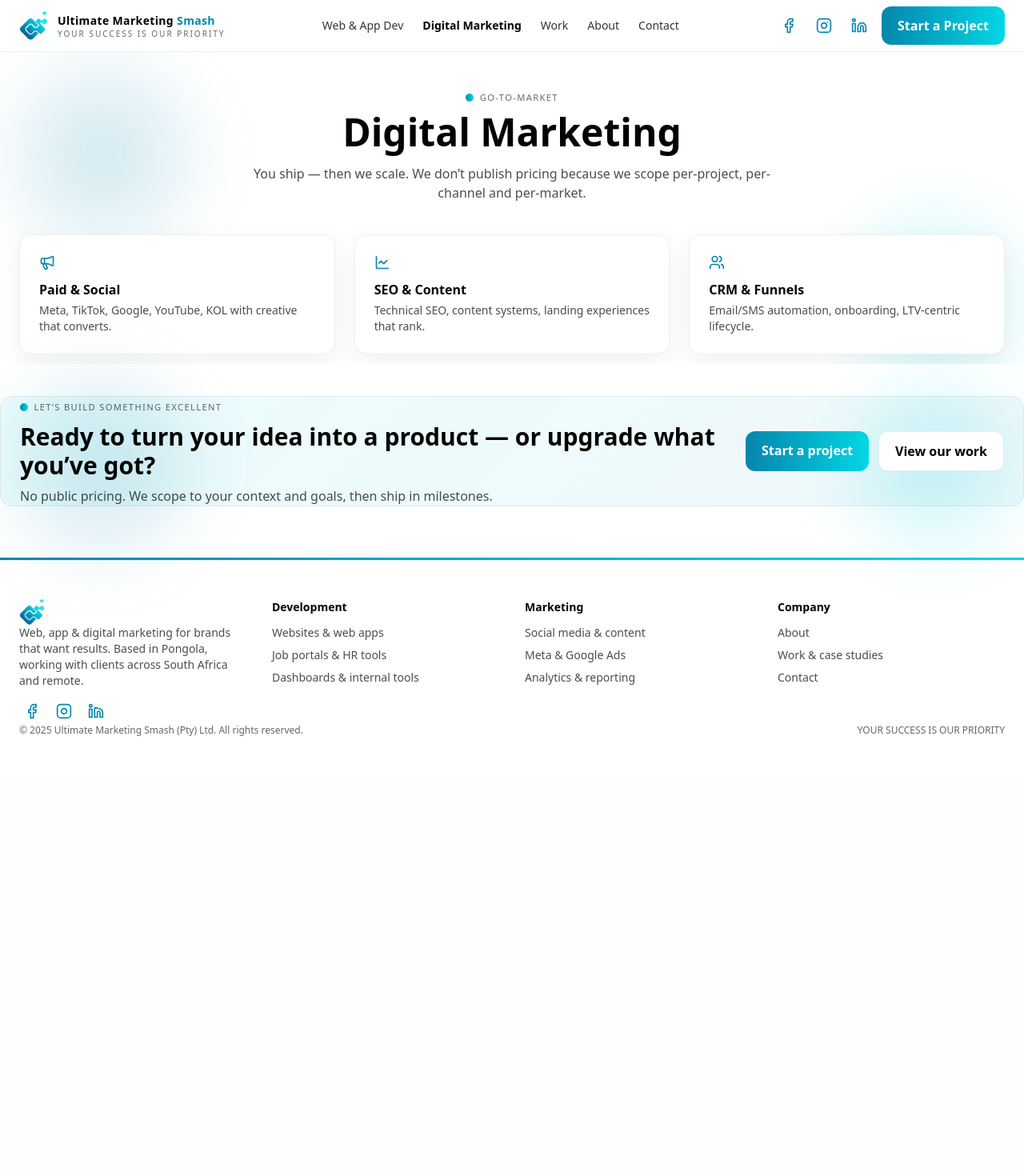
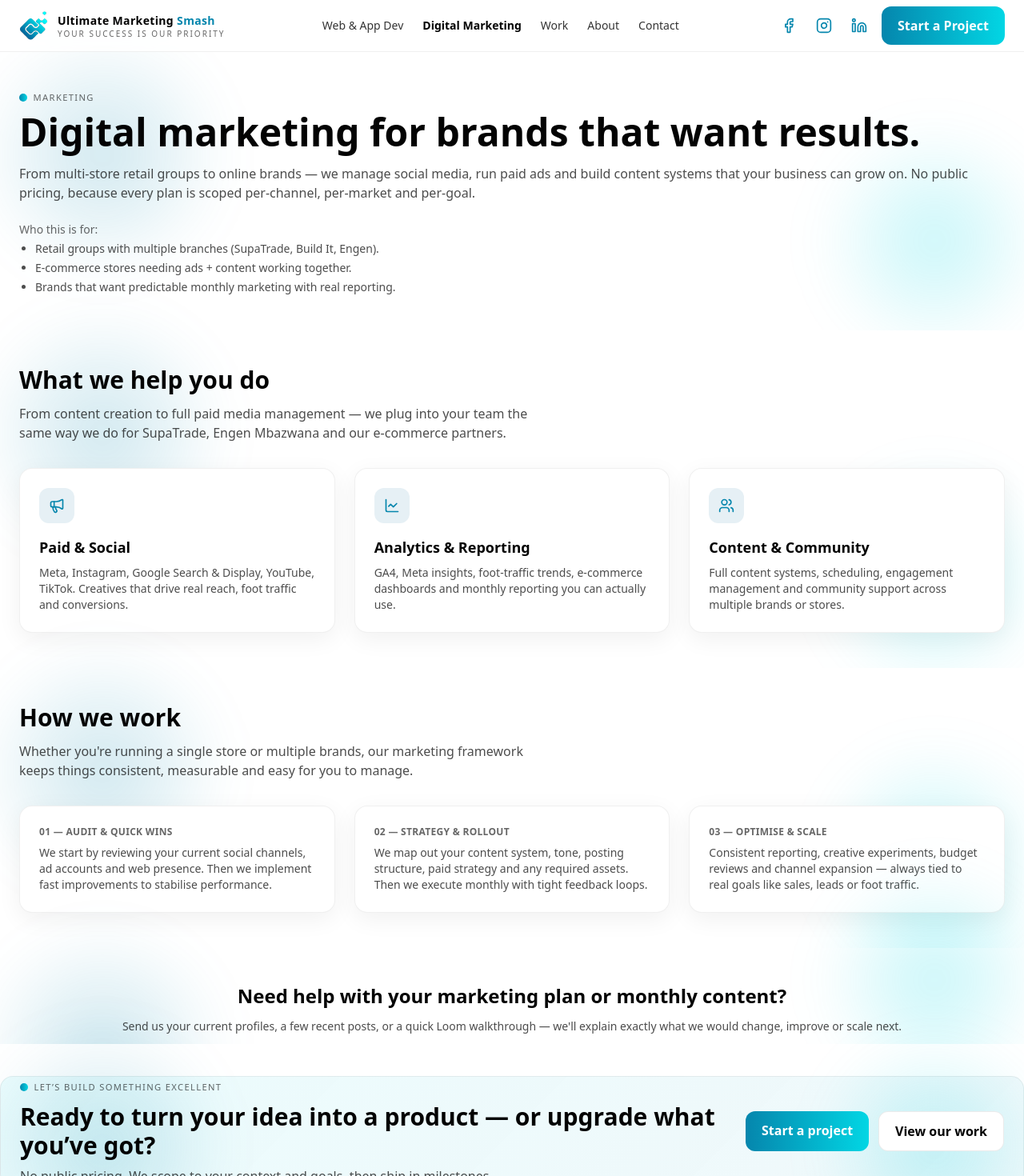
Before and after one commit to RynoIsJeff/ums-site, a Next.js app: page /marketing in a window 1280 px wide. Shown: the top 1470 px of the page at 80% size. Before the commit the page ends 969 px from the top, so only its background shows below. Built offline with nearby package versions, Linux system fonts and the light colour scheme.

Commit message:
Updated Marketing Page

```diff
--- a/src/app/(site)/marketing/page.tsx
+++ b/src/app/(site)/marketing/page.tsx
@@ -6,52 +6,148 @@
 export const metadata = {
   title: "Digital Marketing — UMS",
   description:
-    "Paid, SEO, content, CRM. Only after the product is right.",
+    "Social media, Meta & Google Ads, e-commerce marketing and analytics — built around your goals.",
   openGraph: {
     images: [
-      "https://ultimatemarketingsmash.com/og?title=Digital%20Marketing&subtitle=Build%20%E2%80%A2%20Ship%20%E2%80%A2%20Grow",
+      "https://ultimatemarketingsmash.com/og?title=Digital%20Marketing&subtitle=Your%20success%20is%20our%20Priority",
     ],
   },
 };
 
-export default function MarketingPage() {
-  const items = [
+const SERVICES = [
   {
     Icon: Megaphone,
     t: "Paid & Social",
-      d: "Meta, TikTok, Google, YouTube, KOL with creative that converts.",
+    d: "Meta, Instagram, Google Search & Display, YouTube, TikTok. Creatives that drive real reach, foot traffic and conversions.",
   },
   {
     Icon: LineChart,
-      t: "SEO & Content",
-      d: "Technical SEO, content systems, landing experiences that rank.",
+    t: "Analytics & Reporting",
+    d: "GA4, Meta insights, foot-traffic trends, e-commerce dashboards and monthly reporting you can actually use.",
   },
   {
     Icon: Users,
-      t: "CRM & Funnels",
-      d: "Email/SMS automation, onboarding, LTV-centric lifecycle.",
+    t: "Content & Community",
+    d: "Full content systems, scheduling, engagement management and community support across multiple brands or stores.",
   },
 ];
 
+const PROCESS = [
+  {
+    title: "01 — Audit & quick wins",
+    text: "We start by reviewing your current social channels, ad accounts and web presence. Then we implement fast improvements to stabilise performance.",
+  },
+  {
+    title: "02 — Strategy & rollout",
+    text: "We map out your content system, tone, posting structure, paid strategy and any required assets. Then we execute monthly with tight feedback loops.",
+  },
+  {
+    title: "03 — Optimise & scale",
+    text: "Consistent reporting, creative experiments, budget reviews and channel expansion — always tied to real goals like sales, leads or foot traffic.",
+  },
+];
+
+export default function MarketingPage() {
   return (
     <main className="bg-white">
+      {/* HERO */}
       <Section>
-        <div className="container text-center">
-          <span className="kicker">Go-to-Market</span>
-          <h1 className="mt-2 text-4xl md:text-5xl font-bold">Digital Marketing</h1>
-          <p className="mt-4 text-black/70 max-w-2xl mx-auto">
-            You ship — then we scale. We don’t publish pricing because we scope per-project, per-channel and per-market.
+        <div className="container max-w-4xl">
+          <span className="kicker">Marketing</span>
+          <h1 className="mt-2 text-[2.1rem] md:text-5xl font-bold">
+            Digital marketing for brands that want results.
+          </h1>
+          <p className="mt-4 text-black/70">
+            From multi-store retail groups to online brands — we manage social
+            media, run paid ads and build content systems that your business can
+            grow on. No public pricing, because every plan is scoped
+            per-channel, per-market and per-goal.
           </p>
 
-          <div className="mt-10 grid gap-6 md:grid-cols-3 text-left">
-            {items.map(({ Icon, t, d }, i) => (
+          {/* Who this is for */}
+          <p className="mt-6 text-sm text-black/60">Who this is for:</p>
+          <ul className="mt-1 text-sm text-black/70 list-disc pl-5 space-y-1">
+            <li>
+              Retail groups with multiple branches (SupaTrade, Build It, Engen).
+            </li>
+            <li>E-commerce stores needing ads + content working together.</li>
+            <li>
+              Brands that want predictable monthly marketing with real
+              reporting.
+            </li>
+          </ul>
+        </div>
+      </Section>
+
+      {/* SERVICES */}
+      <Section>
+        <div className="container max-w-5xl">
+          <h2 className="text-2xl md:text-3xl font-semibold">
+            What we help you do
+          </h2>
+          <p className="mt-3 text-black/70 max-w-2xl">
+            From content creation to full paid media management — we plug into
+            your team the same way we do for SupaTrade, Engen Mbazwana and our
+            e-commerce partners.
+          </p>
+
+          <div className="mt-8 grid gap-6 md:grid-cols-3 text-left">
+            {SERVICES.map(({ Icon, t, d }, i) => (
               <Card key={t} index={i}>
-                <Icon className="h-5 w-5 mb-3" style={{ color: "var(--primary)" }} />
-                <h3 className="font-semibold">{t}</h3>
-                <p className="mt-1 text-sm text-black/70">{d}</p>
+                <div
+                  className="mb-4 inline-flex h-11 w-11 items-center justify-center rounded-xl"
+                  style={{
+                    background:
+                      "color-mix(in oklab, var(--primary) 12%, #ffffff)",
+                  }}
+                >
+                  <Icon
+                    className="h-5 w-5"
+                    style={{ color: "var(--primary)" }}
+                  />
+                </div>
+                <h3 className="font-semibold text-lg">{t}</h3>
+                <p className="mt-2 text-sm text-black/70">{d}</p>
               </Card>
             ))}
           </div>
+        </div>
+      </Section>
+
+      {/* PROCESS */}
+      <Section>
+        <div className="container max-w-4xl">
+          <h2 className="text-2xl md:text-3xl font-semibold">How we work</h2>
+          <p className="mt-3 text-black/70 max-w-2xl">
+            Whether you&apos;re running a single store or multiple brands, our
+            marketing framework keeps things consistent, measurable and easy for
+            you to manage.
+          </p>
+
+          <div className="mt-8 grid gap-6 md:grid-cols-3">
+            {PROCESS.map((step, index) => (
+              <Card key={step.title} index={index}>
+                <h3 className="text-xs font-semibold uppercase tracking-wide text-black/60">
+                  {step.title}
+                </h3>
+                <p className="mt-2 text-sm text-black/70">{step.text}</p>
+              </Card>
+            ))}
+          </div>
+        </div>
+      </Section>
+
+      {/* MINI CTA */}
+      <Section>
+        <div className="container max-w-3xl text-center">
+          <h2 className="text-2xl font-semibold">
+            Need help with your marketing plan or monthly content?
+          </h2>
+          <p className="mt-3 text-sm text-black/70">
+            Send us your current profiles, a few recent posts, or a quick Loom
+            walkthrough — we&apos;ll explain exactly what we would change,
+            improve or scale next.
+          </p>
         </div>
       </Section>
 
```
Lines whose indentation alone changed are shown as unchanged.
